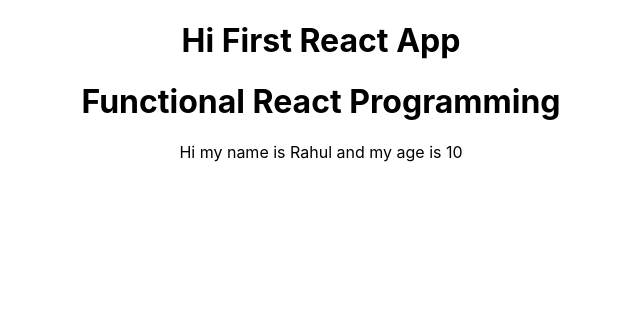
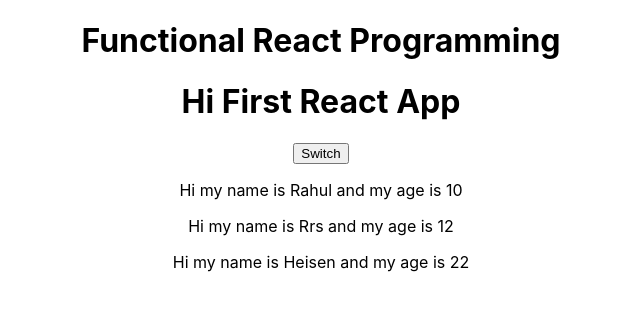
Before and after one commit to rrsrahul/WebDev, a React (Create React App) app in the folder React/Tutorials/practice/: page / in a window 1280 px wide. Shown: the top 310 px of the page, without its empty margins (319-959 px from the left). Built offline with nearby package versions, Linux system fonts and the light colour scheme.

Commit message:
State and SetState

```diff
--- a/React/Tutorials/practice/src/App.js
+++ b/React/Tutorials/practice/src/App.js
@@ -1,15 +1,62 @@
-import React from 'react';
+import React, { Component } from 'react';
 import Person from './Person/Person';
 
 import './App.css';
 
-function App() {
+class App extends Component
+{
+
+  state={
+    persons:[
+      {name:'Rahul',age:10},
+      {name:'Rrs',age:12},
+      {name:'Heisen',age:22}
+    ]
+  }
+  switchNameHandler = ()=>
+  {
+      this.setState({
+        persons:[
+          {name:'Rahul',age:10},
+          {name:'Rrs',age:12},
+          {name:'Heisenberg',age:22}
+        ]
+      });
+      //Setstate merges the arguement passed with the State, and does not discard other state values
+  }
+
+  render()
+  {
+    return (
+      <div className="App">
+         <h1>Functional React Programming</h1>
+        <h1>Hi First React App</h1>
+        <button onClick={this.switchNameHandler} >Switch</button>
+        <Person name={this.state.persons[0].name} age={this.state.persons[0].age}/>
+        <Person name={this.state.persons[1].name} age={this.state.persons[1].age}/>
+        <Person name={this.state.persons[2].name} age={this.state.persons[2].age}/>
+
+      </div>
+    );
+
+
+  }
+
+}
+
+/*function App() {
+
+
+
   return (
     <div className="App">
+       <h1>Functional React Programming</h1>
       <h1>Hi First React App</h1>
       <Person name="Rahul" age="10"/>
+      <Person name="R2" age="13"/>
+      <Person name="Ra" age="11"/>
     </div>
   );
-}
+}*/
 
 export default App;
--- a/React/Tutorials/practice/src/Person/Person.js
+++ b/React/Tutorials/practice/src/Person/Person.js
@@ -4,7 +4,7 @@ const person = (props)=>
 {
     return (
     <div>
-        <h1>Functional React Programming</h1>
+
         <p>
             Hi my name is {props.name} and my age is {props.age}
         </p>
```
